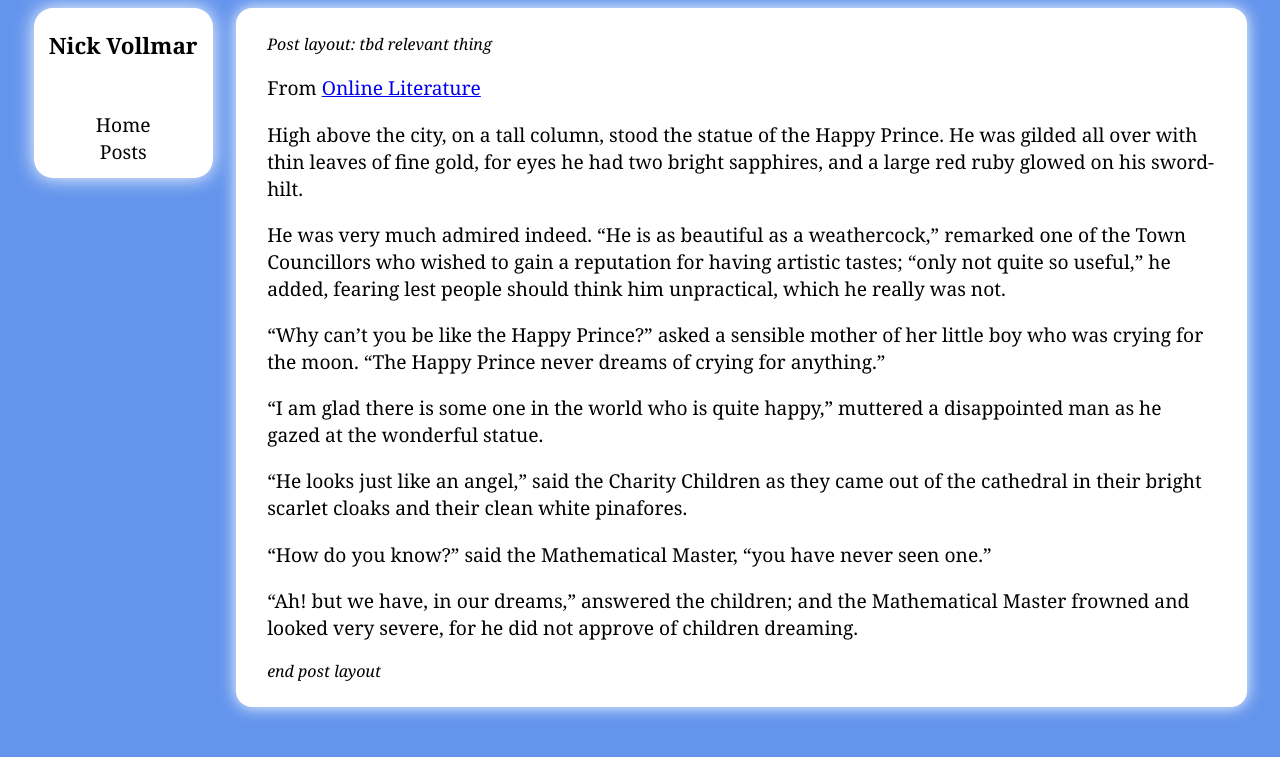
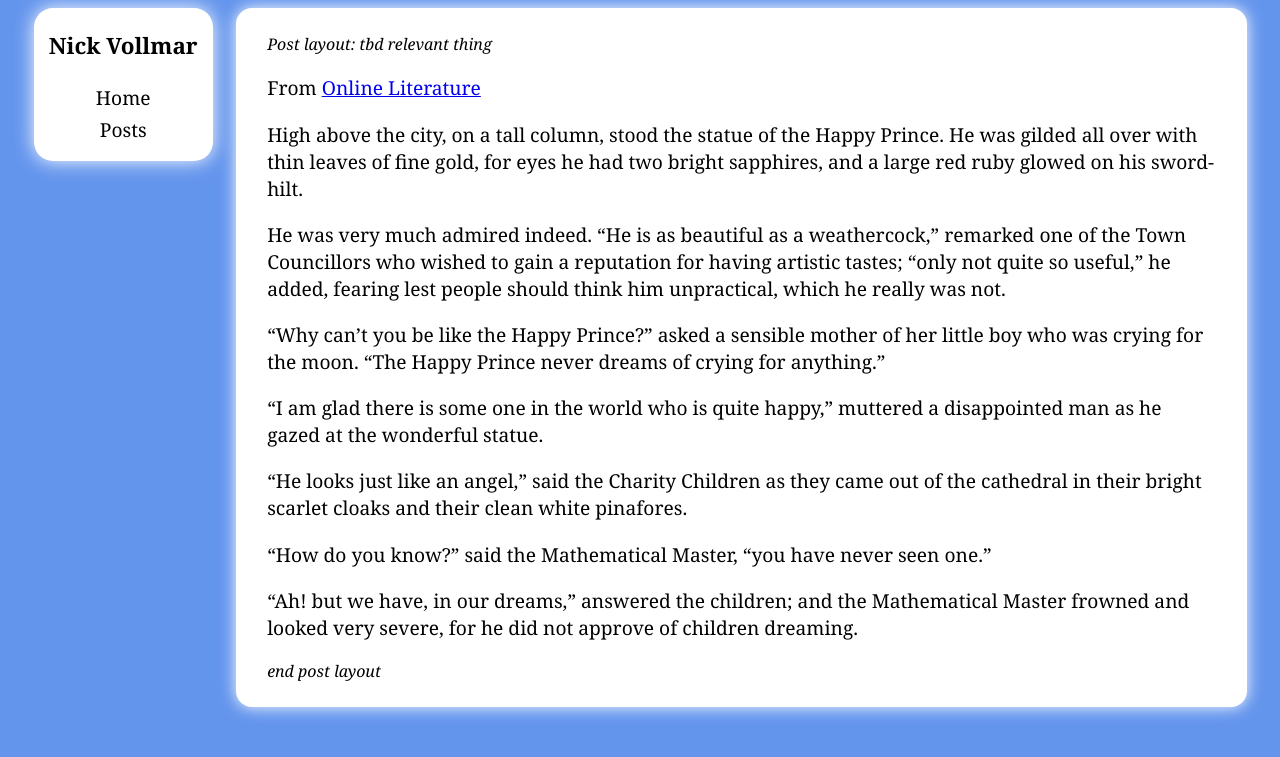
Before and after one commit to nickvollmar/nickvollmar.github.io, a Jekyll site: the page built from _posts/2013-6-3-test1.md, in a window 1280 px wide. Shown: the top 757 px of the page. Built offline with Jekyll 4.4.1, drawn with Linux system fonts in a browser that asks for light colours.

Commit message:
Clean up nav bar

```diff
--- a/_includes/nav.html
+++ b/_includes/nav.html
@@ -1,7 +1,7 @@
 <div id="nav">
 <h3>Nick Vollmar</h3>
-<br/>
-<a href="/">Home</a>
-<br/>
-<a href="/post-list.html">Posts</a>
+<ul>
+<li><a href="/">Home</a></li>
+<li><a href="/post-list.html">Posts</a></li>
+</ul>
 </div>
```
